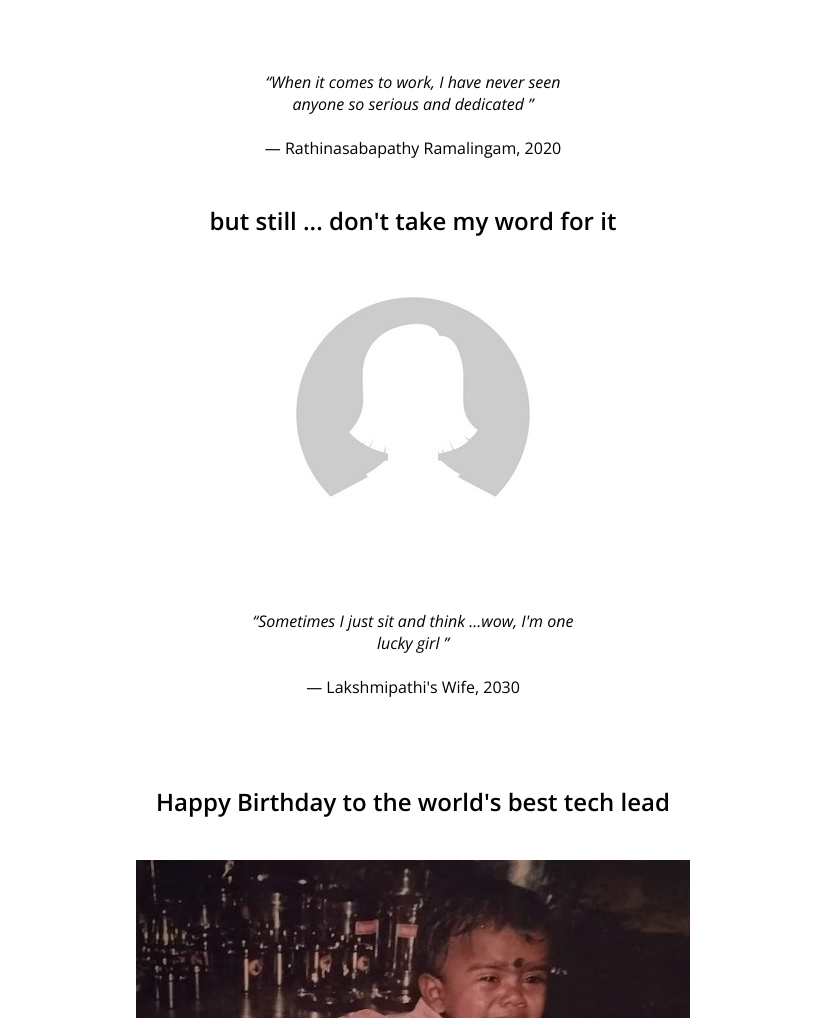
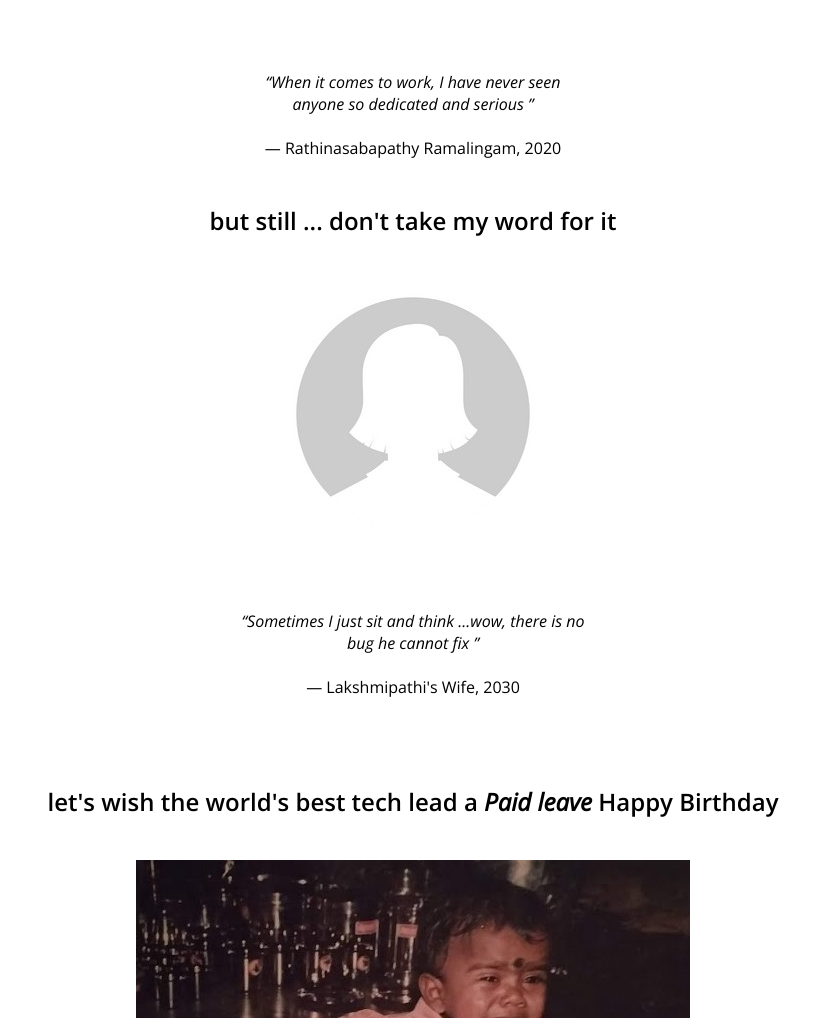
Before and after one commit to bharathkumarsampath/prathyushawebsite, a plain HTML site: page index.html in a window 1280 px wide. Shown: the part 4882-5900 px from the top of the page, without its empty margins (227-1052 px from the left). Drawn offline with nearby package versions, Linux system fonts and the light colour scheme.

Commit message:
initial commit

```diff
--- a/index.html
+++ b/index.html
@@ -109,10 +109,10 @@
     </section>
 
     <section id="webinar" style="margin-bottom: 45px">
-        <h2 id="song">and ... there's more<br><br></h2>
+        <h2 id="song">and ... there's work<br><br></h2>
         <img src="./assets/image10.jpg" alt="Lakshmipathi" />
         <br><br><br><br>
-        <blockquote>&ldquo;When it comes to work, I have never seen anyone so serious and dedicated &rdquo;</blockquote><br>
+        <blockquote>&ldquo;When it comes to work, I have never seen anyone so dedicated and serious &rdquo;</blockquote><br>
         &mdash; Rathinasabapathy Ramalingam, 2020
     </section>
 
@@ -120,13 +120,13 @@
         <h2 id="song">but still ... don't take my word for it<br><br></h2>
         <img src="./assets/image3.jpg" alt="Lakshmipathi" />
         <br><br><br><br>
-        <blockquote>&ldquo;Sometimes I just sit and think ...wow, I'm one lucky girl &rdquo;</blockquote><br>
+        <blockquote>&ldquo;Sometimes I just sit and think ...wow, there is no bug he cannot fix &rdquo;</blockquote><br>
         &mdash; Lakshmipathi's Wife, 2030
     </section>
 
     <section id="hope">
         <br>
-        <h2>Happy Birthday to the world's best tech lead</h2><br>
+        <h2> let's wish the world's best tech lead a <em>Paid leave</em> Happy Birthday</h2><br>
         <!-- <blockquote>
     		<h1>&ldquo;Happy Birthday to the <br>WORLD'S BEST TECH LEAD&rdquo;</h1>
     	</blockquote><br><br><br> -->
```
Also changed, not shown: assets/image14.jpg (added), assets/image4.jpg (added), assets/image5.jpg (added), assets/image6.jpeg (added).
